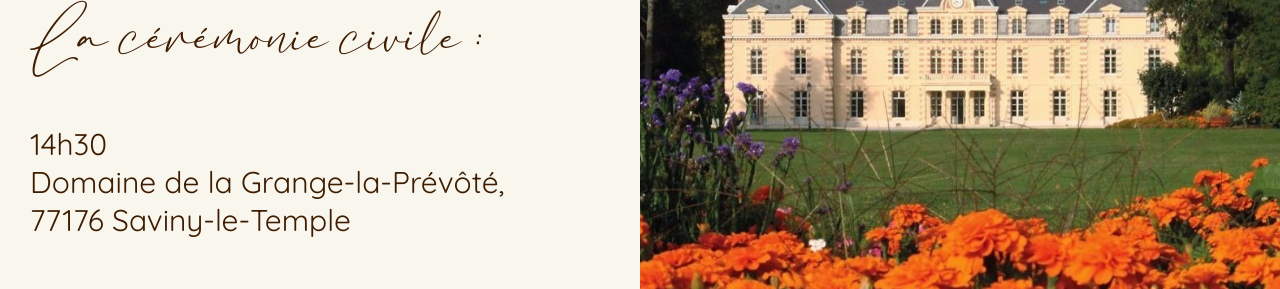
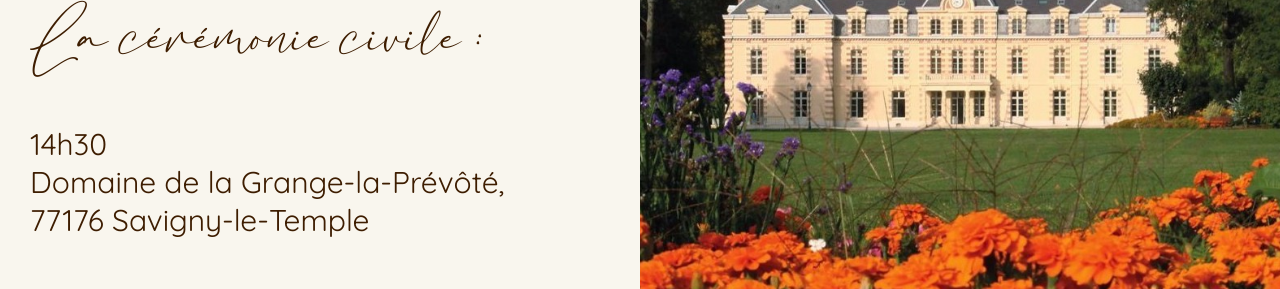
Before and after one commit to AngieLeutard/lea, a plain HTML site: page index.html in a window 1280 px wide. Shown: the part 1160-1449 px from the top of the page. Drawn offline with Linux system fonts and the light colour scheme; files whose address does not match are found by name.

Commit message:
add changes

```diff
--- a/index.html
+++ b/index.html
@@ -24,7 +24,7 @@
         <section class="information_section">
             <div class="information_container">
                 <p class="information_title">La cérémonie civile :</p>
-                <p class="information_description">14h30</br>Domaine de la Grange-la-Prévôté,</br>77176 Saviny-le-Temple</p>
+                <p class="information_description">14h30</br>Domaine de la Grange-la-Prévôté,</br>77176 Savigny-le-Temple</p>
             </div>
             <div class="image_container">
                 <img class="information_image mairie_picture" src="./assets/mairie.jpg" alt="">
```
